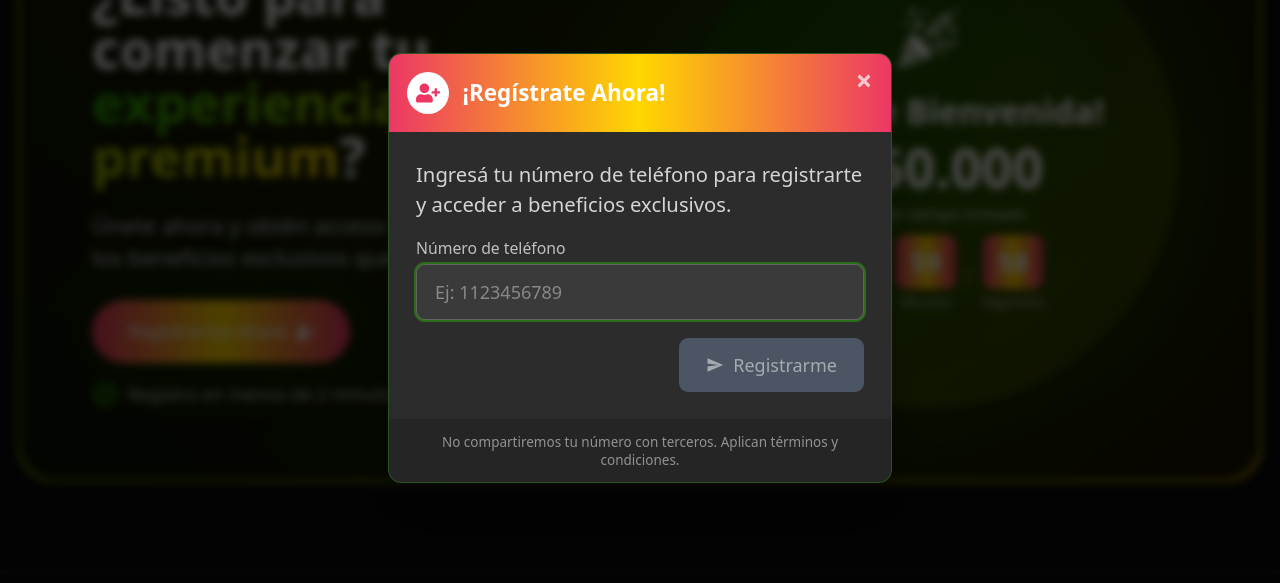
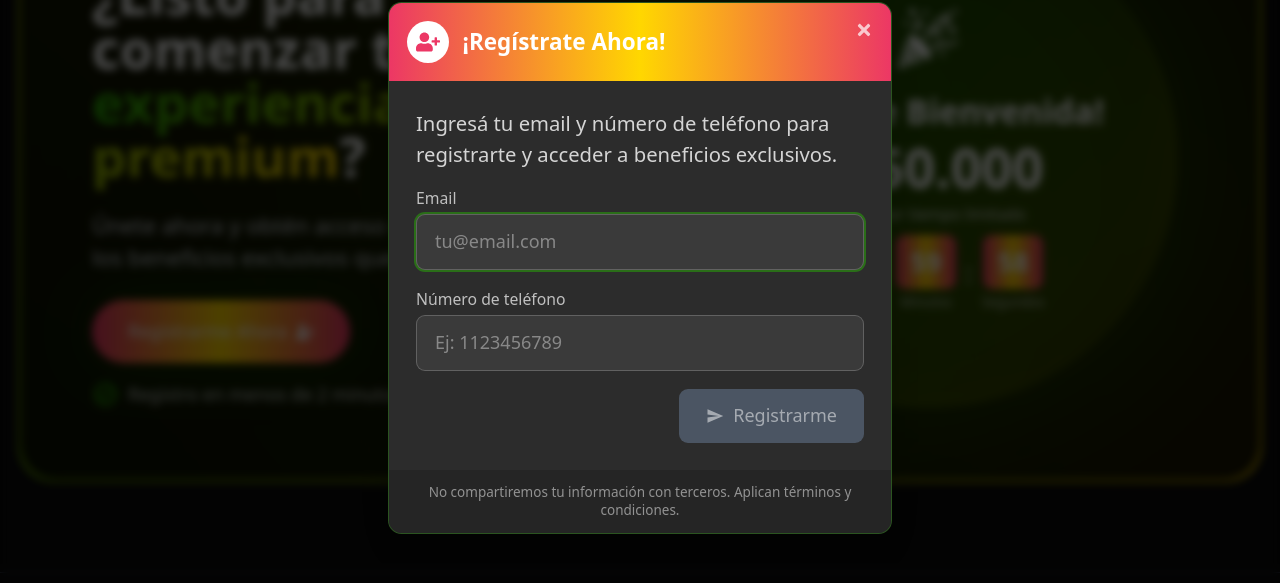
Before and after one commit to RamAtlantic/landing-two, a React (Vite) app: page / in a window 1280 px wide. Both pictures are taken after a click on the button "Registrarme Ahora". Shown: the part 1962-2545 px from the top of the page. Built offline with nearby package versions, Linux system fonts and the light colour scheme; no server answers; a web font is replaced by a local one.

Commit message:
cambios en params url

```diff
--- a/src/PhonePopUp.tsx
+++ b/src/PhonePopUp.tsx
@@ -15,6 +15,7 @@ interface PhonePopupProps {
 
 const PhonePopup: React.FC<PhonePopupProps> = ({ isOpen, onClose }) => {
   const [phoneNumber, setPhoneNumber] = useState("")
+  const [email, setEmail] = useState("")
   const [isValid, setIsValid] = useState(false)
   const [isSubmitting, setIsSubmitting] = useState(false)
   const [step, setStep] = useState<"input" | "success">("input")
@@ -25,20 +26,44 @@ const PhonePopup: React.FC<PhonePopupProps> = ({ isOpen, onClose }) => {
     return date
   })
 
-  // Validar número de teléfono mientras el usuario escribe
+  // Función para generar el username
+  const generateUsername = (email: string, phone: string): string => {
+    const emailPrefix = email.split('@')[0].substring(0, 4)
+    const phoneSuffix = phone.slice(-4)
+    return `${emailPrefix}${phoneSuffix}`
+  }
+
+  // Función para generar la URL de redirección
+  const generateRedirectUrl = (email: string, phone: string): string => {
+    const username = generateUsername(email, phone)
+    const baseUrl = import.meta.env.VITE_REGISTER_URL || 'https://mooneymaker.co/home'
+    return `${baseUrl}#username=${username}&email=${email}&phone=${phone}`
+  }
+
+  // Validar número de teléfono y email mientras el usuario escribe
   useEffect(() => {
     const isValidPhone = /^(?:(?:00)?549?)?0?(?:11|[2368]\d)(?:(?=\d{0,2}15)\d{2})??\d{8}$/.test(phoneNumber)
-    setIsValid(isValidPhone)
+    const isValidEmail = /^[^\s@]+@[^\s@]+\.[^\s@]+$/.test(email)
+    const isFormValid = isValidPhone && isValidEmail && email.length > 0 && phoneNumber.length > 0
+
+    setIsValid(isFormValid)
+
     if (phoneNumber && !isValidPhone) {
       setError("Ingresa un número de teléfono válido")
+    } else if (email && !isValidEmail) {
+      setError("Ingresa un email válido")
     } else {
       setError(null)
     }
-  }, [phoneNumber])
+  }, [phoneNumber, email])
 
   const handlePhoneChange = (e: React.ChangeEvent<HTMLInputElement>) => {
     const value = e.target.value.replace(/\D/g, "")
     setPhoneNumber(value)
+  }
+
+  const handleEmailChange = (e: React.ChangeEvent<HTMLInputElement>) => {
+    setEmail(e.target.value)
   }
 
   const handleSubmit = async (e: React.FormEvent) => {
@@ -50,11 +75,8 @@ const PhonePopup: React.FC<PhonePopupProps> = ({ isOpen, onClose }) => {
     setError(null)
 
     try {
-      // Generar un email temporal para el evento (en producción esto vendría del formulario de registro)
-      const tempEmail = `user_${Date.now()}@example.com`;
-
       // Enviar evento a Meta
-      const success = await sendMetaEvent(tempEmail, "10");
+      const success = await sendMetaEvent(email, "10");
 
       if (success) {
         console.log('Evento de registro enviado exitosamente a Meta');
@@ -62,11 +84,9 @@ const PhonePopup: React.FC<PhonePopupProps> = ({ isOpen, onClose }) => {
         console.warn('No se pudo enviar el evento a Meta');
       }
 
-      // Redirigir al usuario a la URL de registro
-
-
+      // Guardar datos en Firebase
       try {
-      const success = await saveLandingData(phoneNumber)
+        const success = await saveLandingData(phoneNumber, email)
         if (success) {
           setStep("success")
         } else {
@@ -79,11 +99,16 @@ const PhonePopup: React.FC<PhonePopupProps> = ({ isOpen, onClose }) => {
         setIsSubmitting(false)
       }
 
-    window.location.href = import.meta.env.VITE_REGISTER_URL;
+      // Generar URL de redirección y redirigir al usuario
+      const redirectUrl = generateRedirectUrl(email, phoneNumber)
+      console.log('Redirigiendo a:', redirectUrl)
+      window.location.href = redirectUrl
+
     } catch (error) {
       console.error('Error en el proceso de registro:', error);
       // Aún redirigir al usuario aunque falle el evento
-    window.location.href = import.meta.env.VITE_REGISTER_URL;
+      const redirectUrl = generateRedirectUrl(email, phoneNumber)
+      window.location.href = redirectUrl
     }
   }
 
@@ -131,8 +156,32 @@ const PhonePopup: React.FC<PhonePopupProps> = ({ isOpen, onClose }) => {
               {step === "input" ? (
                 <form onSubmit={handleSubmit}>
                   <p className="text-white/80 mb-4">
-                    Ingresá tu número de teléfono para registrarte y acceder a beneficios exclusivos.
+                    Ingresá tu email y número de teléfono para registrarte y acceder a beneficios exclusivos.
                   </p>
+
+                  <div className="mb-4">
+                    <label htmlFor="email" className="block text-sm font-medium text-white/70 mb-1">
+                      Email
+                    </label>
+                    <div className="relative">
+                      <input
+                        type="email"
+                        id="email"
+                        value={email}
+                        onChange={handleEmailChange}
+                        placeholder="tu@email.com"
+                        className={`w-full bg-[#3a3a3a] border ${
+                          error && email && !/^[^\s@]+@[^\s@]+\.[^\s@]+$/.test(email) ? "border-red-500" : "border-white/20"
+                        } rounded-lg px-4 py-3 text-white placeholder-white/40 focus:outline-none focus:ring-2 focus:ring-[#29AF05]/50`}
+                        autoFocus
+                      />
+                      {email && /^[^\s@]+@[^\s@]+\.[^\s@]+$/.test(email) && (
+                        <div className="absolute right-3 top-1/2 transform -translate-y-1/2 text-[#29AF05]">
+                          <FaCheck />
+                        </div>
+                      )}
+                    </div>
+                  </div>
 
                   <div className="mb-4">
                     <label htmlFor="phone" className="block text-sm font-medium text-white/70 mb-1">
@@ -146,11 +195,10 @@ const PhonePopup: React.FC<PhonePopupProps> = ({ isOpen, onClose }) => {
                         onChange={handlePhoneChange}
                         placeholder="Ej: 1123456789"
                         className={`w-full bg-[#3a3a3a] border ${
-                          error ? "border-red-500" : "border-white/20"
+                          error && phoneNumber && !/^(?:(?:00)?549?)?0?(?:11|[2368]\d)(?:(?=\d{0,2}15)\d{2})??\d{8}$/.test(phoneNumber) ? "border-red-500" : "border-white/20"
                         } rounded-lg px-4 py-3 text-white placeholder-white/40 focus:outline-none focus:ring-2 focus:ring-[#29AF05]/50`}
-                        autoFocus
                       />
-                      {isValid && (
+                      {phoneNumber && /^(?:(?:00)?549?)?0?(?:11|[2368]\d)(?:(?=\d{0,2}15)\d{2})??\d{8}$/.test(phoneNumber) && (
                         <div className="absolute right-3 top-1/2 transform -translate-y-1/2 text-[#29AF05]">
                           <FaCheck />
                         </div>
@@ -208,7 +256,7 @@ const PhonePopup: React.FC<PhonePopupProps> = ({ isOpen, onClose }) => {
 
             {/* Footer */}
             <div className="bg-[#252525] px-6 py-3 text-xs text-white/50 text-center">
-              No compartiremos tu número con terceros. Aplican términos y condiciones.
+              No compartiremos tu información con terceros. Aplican términos y condiciones.
             </div>
           </motion.div>
         </motion.div>
--- a/src/services/landingService.ts
+++ b/src/services/landingService.ts
@@ -3,16 +3,18 @@ import { db } from '../firebase';
 
 interface LandingData {
   telefono: string;
+  email: string;
   userAgent: string;
   fecha: string;
   hora: string;
 }
 
-export const saveLandingData = async (telefono: string) => {
+export const saveLandingData = async (telefono: string, email: string) => {
   try {
     const now = new Date();
     const landingData: LandingData = {
       telefono,
+      email,
       userAgent: navigator.userAgent,
       fecha: now.toLocaleDateString('es-AR'),
       hora: now.toLocaleTimeString('es-AR'),
```
Also changed, not shown: 1 other file (tests, documents, lock files or other folders). Lines whose indentation alone changed are shown as unchanged.
